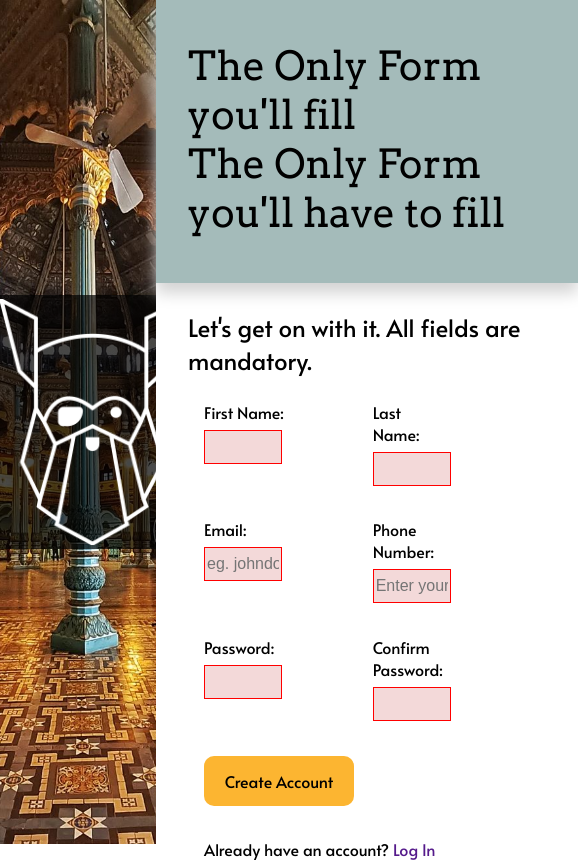
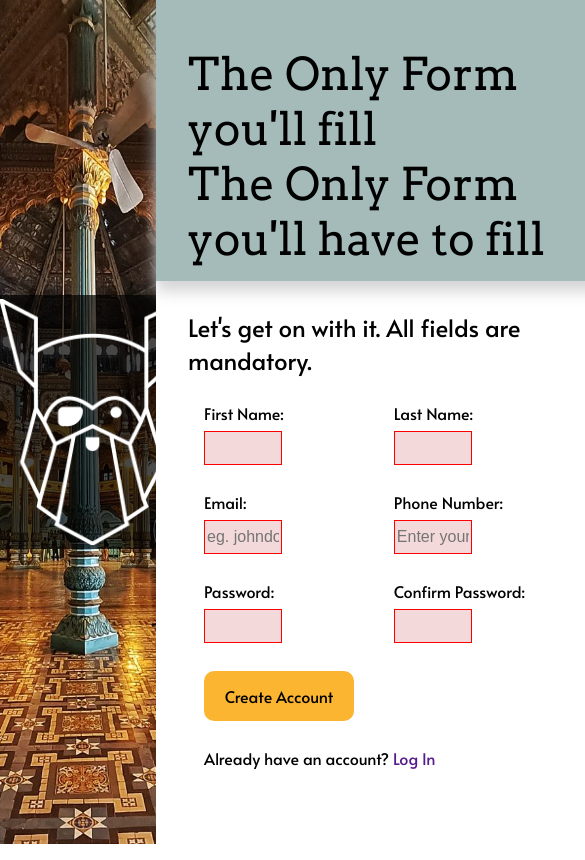
Before and after one commit to NihalM2001/SignupForm, a plain HTML site: page index.html in a window 390 px wide. Shown: the top 860 px of the page, 585 px wide, since content can reach past the window. Drawn offline with Linux system fonts and the light colour scheme.

Commit message:
Set width of labels to max-content to avoid wrapping during window resize

```diff
--- a/style.css
+++ b/style.css
@@ -53,7 +53,7 @@ img{
 .description-box>div{
     padding: 1rem 1rem 0rem 2rem;
     font-family: 'Arvo', serif;
-    font-size: 2.5rem;
+    font-size: clamp(15px, 5em, 45px);
     padding-top: 10%;
 
 }
@@ -62,6 +62,7 @@ label{
     margin-bottom: 7px;
     font-family: 'Alata', sans-serif;
     font-size: 1em;
+    width: max-content;
 }
 
 form{
```
